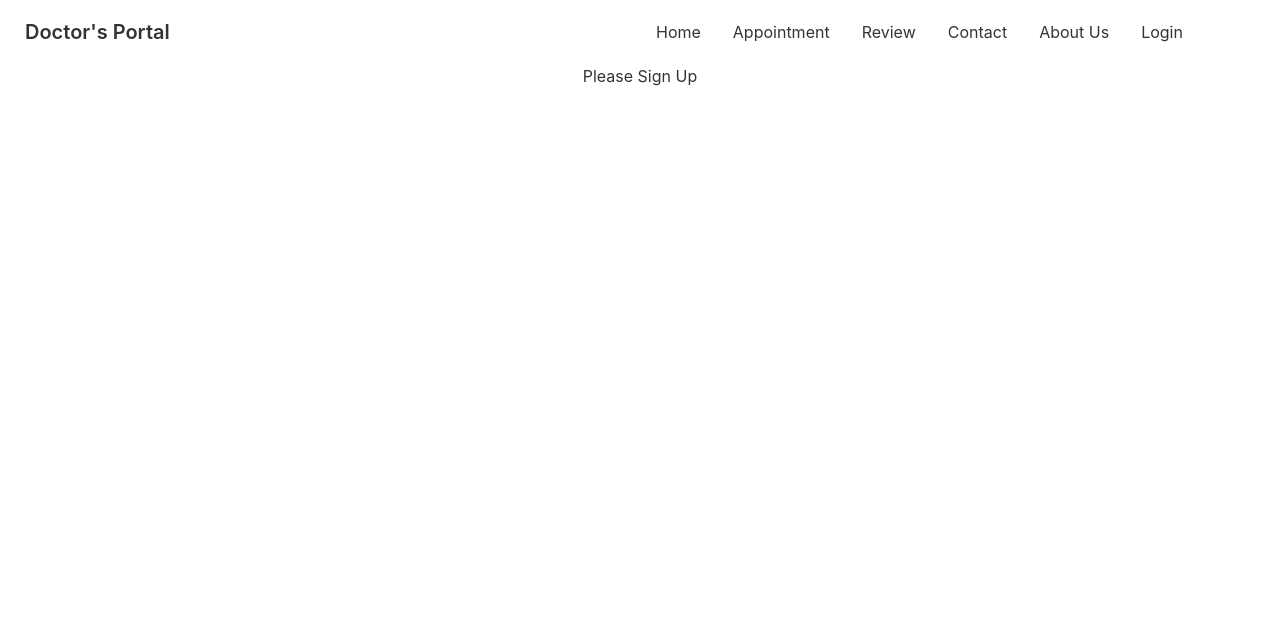
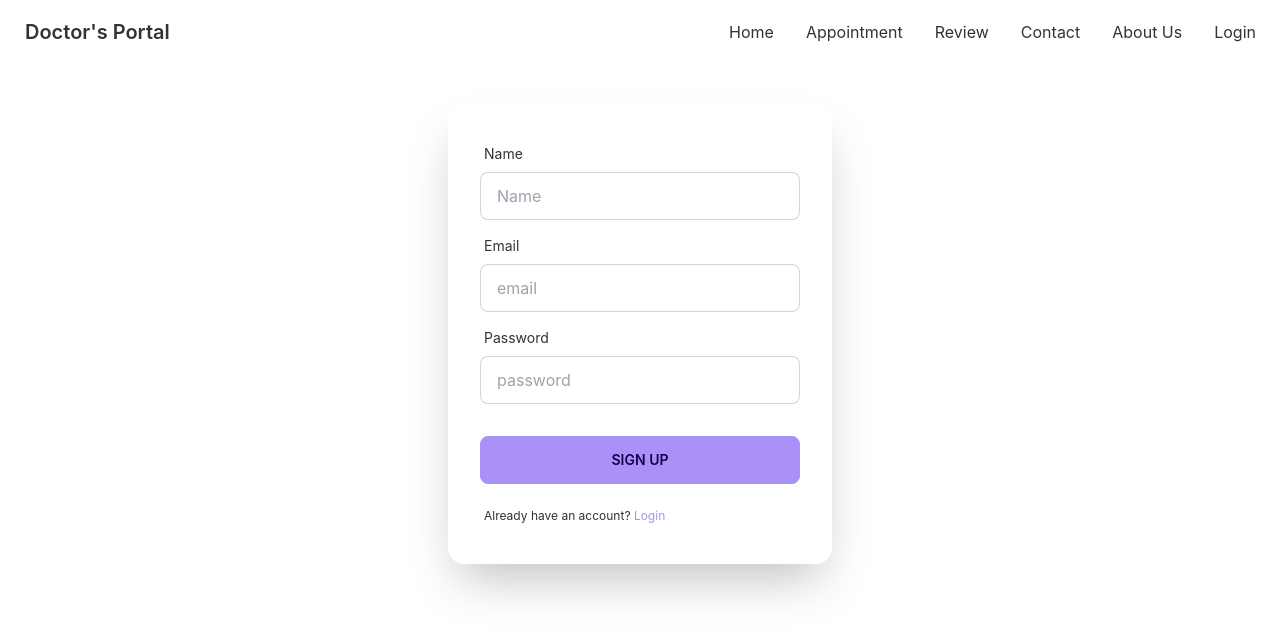
Before and after one commit to faisal-2d/doctors-portal, a React (Create React App) app: page /signup in a window 1280 px wide. Shown: the top 636 px of the page. Built offline with nearby package versions, Linux system fonts and the light colour scheme; the HTML template or start-up script is replaced by a standard one.

Commit message:
banner added

```diff
--- a/src/App.js
+++ b/src/App.js
@@ -12,7 +12,7 @@ import SignUp from './Components/SignUp';
 
 function App() {
   return (
-    <div className="App">
+    <div>
       <Navbar></Navbar>
       <Routes>
         <Route path='/' element={<Home></Home>}></Route>
--- a/src/Components/Appointment.js
+++ b/src/Components/Appointment.js
@@ -1,10 +1,11 @@
 import React from 'react';
+import Banner from './Banner';
 
 const Appointment = () => {
     return (
-        <div>
-            <h3>Welcome to Appointment</h3>
-        </div>
+        <section className='container mx-auto'>
+            <Banner></Banner>
+        </section>
     );
 };
 
--- /dev/null
+++ b/src/Components/Banner.js
@@ -0,0 +1,19 @@
+import React from 'react';
+import chair from '../assets/images/chair.png'
+
+const Banner = () => {
+    return (
+        <div className="hero min-h-screen">
+  <div className="hero-content flex-col lg:flex-row-reverse">
+    <img src={chair} className="max-w-lg rounded-lg shadow-2xl" />
+    <div>
+      <h1 className="text-5xl font-bold">Box Office News!</h1>
+      <p className="py-6">Provident cupiditate voluptatem et in. Quaerat fugiat ut assumenda excepturi exercitationem quasi. In deleniti eaque aut repudiandae et a id nisi.</p>
+      <button className="btn border-0 bg-gradient-to-r from-purple-400 md:from-yellow-500">Get Started</button>
+    </div>
+  </div>
+</div>
+    );
+};
+
+export default Banner;
--- a/src/Components/Home.js
+++ b/src/Components/Home.js
@@ -2,9 +2,9 @@ import React from 'react';
 
 const Home = () => {
     return (
-        <div className='my-16'>
+        <section className='my-16 container mx-auto'>
             <h1 className='text-3xl'>Welcome home</h1>
-        </div>
+        </section>
     );
 };
 
--- a/src/Components/Login.js
+++ b/src/Components/Login.js
@@ -1,9 +1,36 @@
 import React from 'react';
+import { Link } from 'react-router-dom';
 
 const Login = () => {
     return (
-        <div>
-            <h3>Please Log in</h3>
+        <div className='flex justify-center my-10'>
+            <div className="card flex-shrink-0 w-full max-w-sm shadow-2xl bg-base-100">
+      <div className="card-body">
+        <div className="form-control">
+          <label className="label">
+            <span className="label-text">Email</span>
+          </label>
+          <input type="email" placeholder="email" className="input input-bordered" />
+        </div>
+        <div className="form-control">
+          <label className="label">
+            <span className="label-text">Password</span>
+          </label>
+          <input type="password" placeholder="password" className="input input-bordered" />
+          <label className="label">
+            <Link to=" " className="label-text-alt link link-hover">Forgot password?</Link>
+          </label>
+        </div>
+        <div className="form-control mt-6">
+          <button className="btn btn-primary">Login</button>
+        </div>
+        <label className="label mt-2">
+        <Link to="/signup" className="label-text-alt link link-hover">New to Doctor's Portal? <span className='text-primary'>Sign Up</span></Link>
+          </label>
+      </div>
+    </div>
+
+
         </div>
     );
 };
--- a/src/Components/Navbar.js
+++ b/src/Components/Navbar.js
@@ -23,7 +23,7 @@ const Navbar = () => {
     </div>
     <Link to="/" className="btn btn-ghost normal-case text-xl">Doctor's Portal</Link>
   </div>
-  <div className="navbar-center hidden lg:flex">
+  <div className="navbar-end hidden lg:flex">
     <ul className="menu menu-horizontal p-0">
       {menu}
     </ul>
--- a/src/Components/SignUp.js
+++ b/src/Components/SignUp.js
@@ -1,9 +1,39 @@
 import React from 'react';
+import { Link } from 'react-router-dom';
 
 const SignUp = () => {
     return (
-        <div>
-            <h3>Please Sign Up</h3>
+        <div className='flex justify-center my-10'>
+            <div className="card flex-shrink-0 w-full max-w-sm shadow-2xl bg-base-100">
+      <div className="card-body">
+        <div className="form-control">
+          <label className="label">
+            <span className="label-text">Name</span>
+          </label>
+          <input type="text" placeholder="Name" className="input input-bordered" />
+        </div>
+        <div className="form-control">
+          <label className="label">
+            <span className="label-text">Email</span>
+          </label>
+          <input type="email" placeholder="email" className="input input-bordered" />
+        </div>
+        <div className="form-control">
+          <label className="label">
+            <span className="label-text">Password</span>
+          </label>
+          <input type="password" placeholder="password" className="input input-bordered" />
+        </div>
+        <div className="form-control mt-6">
+          <button className="btn btn-primary">Sign Up</button>
+        </div>
+        <label className="label mt-2">
+        <Link to="/login" className="label-text-alt link link-hover">Already have an account? <span className='text-primary'>Login</span></Link>
+          </label>
+      </div>
+    </div>
+
+
         </div>
     );
 };
--- a/tailwind.config.js
+++ b/tailwind.config.js
@@ -10,7 +10,7 @@ module.exports = {
           primary: "#a991f7",
           secondary: "#f6d860",
           accent: "#37cdbe",
-          neutral: "#3d4451",
+          neutral: "#ffffff",
           "base-100": "#ffffff",
         },
       },
```
